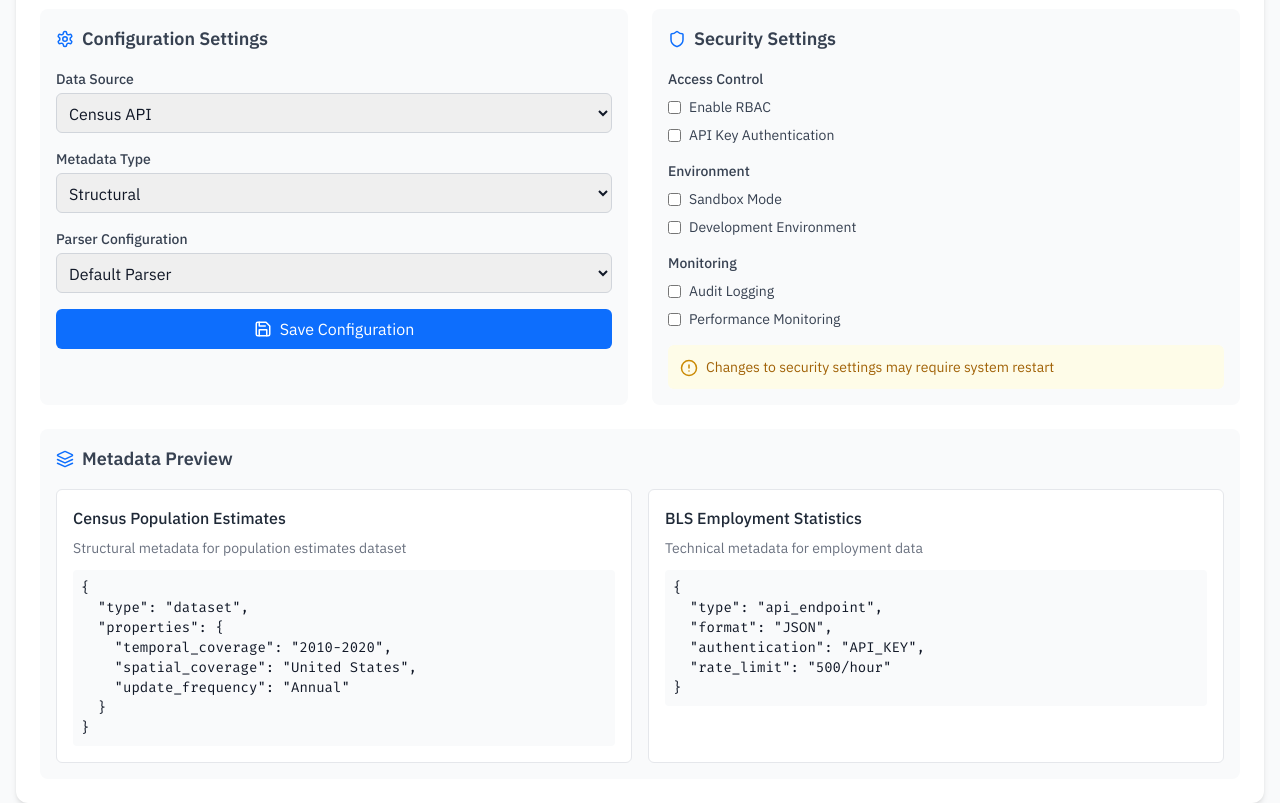
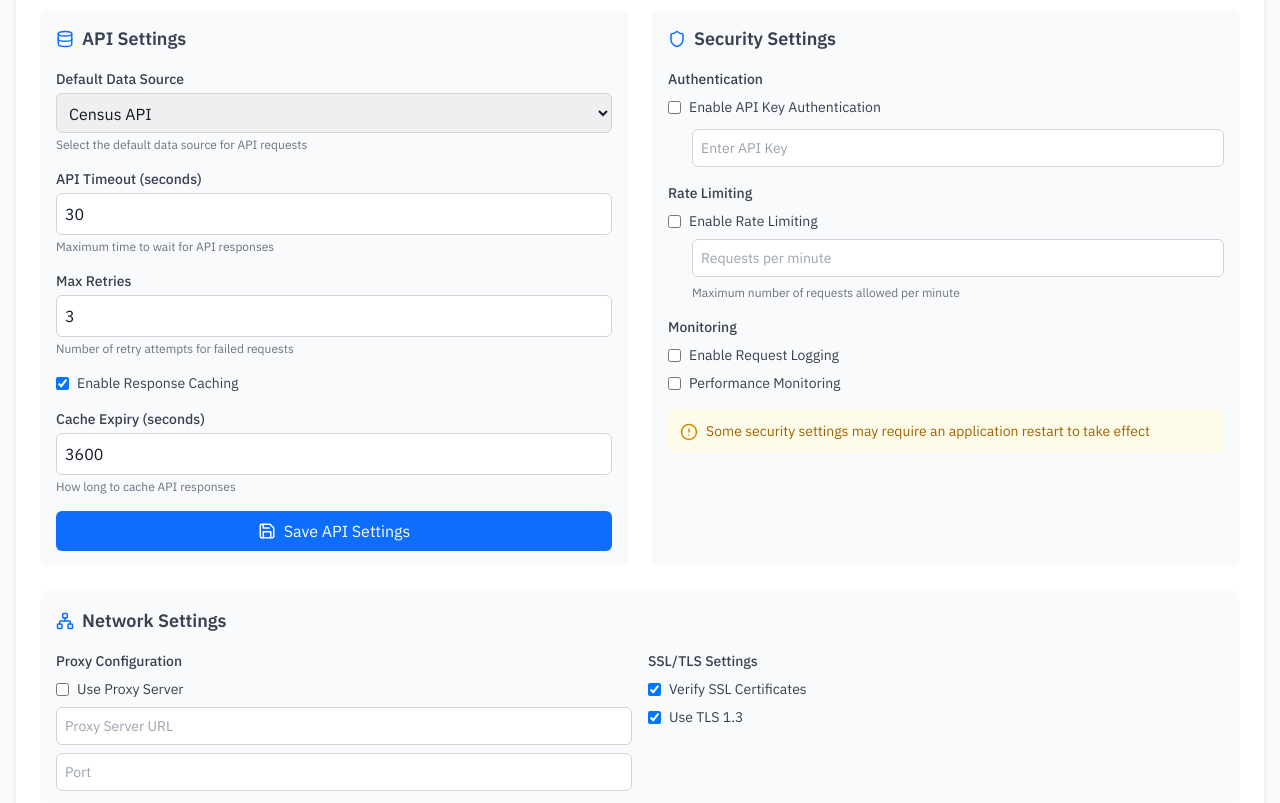
Before and after one commit to Muhammad-alduais/API-Metadata-explorer, a React (Vite) app: page /configuration in a window 1280 px wide. Shown: the part 260-1063 px from the top of the page. Built offline with nearby package versions, Linux system fonts and the light colour scheme.

Commit message:
Update application structure and navigation

```diff
--- a/src/App.tsx
+++ b/src/App.tsx
@@ -8,7 +8,6 @@ import Header from './components/Header';
 import Navbar from './components/Navbar';
 import Footer from './components/Footer';
 import ExplorerPage from './pages/ExplorerPage';
-import MetadataPage from './pages/MetadataPage';
 import ConfigurationPage from './pages/ConfigurationPage';
 import ApiAnalyzerPage from './pages/ApiAnalyzerPage';
 
@@ -23,7 +22,6 @@ function App() {
           <Navbar />
           <Routes>
             <Route path="/" element={<ExplorerPage />} />
-            <Route path="/metadata" element={<MetadataPage />} />
             <Route path="/configuration" element={<ConfigurationPage />} />
             <Route path="/api-analyzer" element={<ApiAnalyzerPage />} />
           </Routes>
--- a/src/pages/ConfigurationPage.tsx
+++ b/src/pages/ConfigurationPage.tsx
@@ -3,43 +3,51 @@ import { useForm } from 'react-hook-form';
 import {
   SettingsIcon,
   ShieldIcon,
-  LayersIcon,
   SaveIcon,
-  AlertCircleIcon
+  AlertCircleIcon,
+  DatabaseIcon,
+  NetworkIcon
 } from 'lucide-react';
 
 const ConfigurationPage: React.FC = () => {
   const { register, handleSubmit } = useForm({
     defaultValues: {
-      dataSource: 'census',
-      metadataType: 'structural',
-      parser: 'default'
+      defaultDataSource: 'census',
+      apiTimeout: '30',
+      maxRetries: '3',
+      cacheEnabled: true,
+      cacheExpiry: '3600'
     }
   });
+
+  const onSubmit = (data: any) => {
+    console.log('Saving configuration:', data);
+    // Implementation for saving configuration
+  };
 
   return (
     <main className="flex-grow container mx-auto px-4 py-8">
       <div className="bg-white rounded-xl shadow-md p-6">
         <div className="flex items-center space-x-3 mb-6">
           <SettingsIcon size={24} className="text-blue-600" />
-          <h1 className="text-2xl font-bold text-gray-800">System Configuration</h1>
+          <h1 className="text-2xl font-bold text-gray-800">System Settings</h1>
         </div>
 
         <div className="grid grid-cols-1 md:grid-cols-2 gap-6">
-          {/* Configuration Settings */}
+          {/* API Settings */}
           <div className="bg-gray-50 rounded-lg p-4">
             <h2 className="flex items-center text-lg font-semibold text-gray-700 mb-4">
-              <SettingsIcon size={18} className="mr-2 text-blue-600" />
-              Configuration Settings
+              <DatabaseIcon size={18} className="mr-2 text-blue-600" />
+              API Settings
             </h2>
 
-            <form className="space-y-4">
+            <form onSubmit={handleSubmit(onSubmit)} className="space-y-4">
               <div>
                 <label className="block text-sm font-medium text-gray-700 mb-1">
-                  Data Source
+                  Default Data Source
                 </label>
                 <select
-                  {...register('dataSource')}
+                  {...register('defaultDataSource')}
                   className="w-full rounded-md border border-gray-300 p-2"
                 >
                   <option value="census">Census API</option>
@@ -47,39 +55,66 @@ const ConfigurationPage: React.FC = () => {
                   <option value="eurostat">Eurostat</option>
                   <option value="oecd">OECD Statistics</option>
                 </select>
+                <p className="mt-1 text-xs text-gray-500">
+                  Select the default data source for API requests
+                </p>
               </div>
 
               <div>
                 <label className="block text-sm font-medium text-gray-700 mb-1">
-                  Metadata Type
+                  API Timeout (seconds)
                 </label>
-                <select
-                  {...register('metadataType')}
+                <input
+                  type="number"
+                  {...register('apiTimeout')}
                   className="w-full rounded-md border border-gray-300 p-2"
-                >
-                  <option value="structural">Structural</option>
-                  <option value="descriptive">Descriptive</option>
-                  <option value="administrative">Administrative</option>
-                  <option value="technical">Technical</option>
-                  <option value="quality">Quality</option>
-                  <option value="spatial">Spatial</option>
-                  <option value="process">Process</option>
-                  <option value="semantic">Semantic</option>
-                </select>
+                  min="1"
+                  max="120"
+                />
+                <p className="mt-1 text-xs text-gray-500">
+                  Maximum time to wait for API responses
+                </p>
               </div>
 
               <div>
                 <label className="block text-sm font-medium text-gray-700 mb-1">
-                  Parser Configuration
+                  Max Retries
                 </label>
-                <select
-                  {...register('parser')}
+                <input
+                  type="number"
+                  {...register('maxRetries')}
                   className="w-full rounded-md border border-gray-300 p-2"
-                >
-                  <option value="default">Default Parser</option>
-                  <option value="custom">Custom Parser</option>
-                  <option value="extended">Extended Parser</option>
-                </select>
+                  min="0"
+                  max="5"
+                />
+                <p className="mt-1 text-xs text-gray-500">
+                  Number of retry attempts for failed requests
+                </p>
+              </div>
+
+              <div className="flex items-center space-x-2">
+                <input
+                  type="checkbox"
+                  {...register('cacheEnabled')}
+                  className="rounded text-blue-600"
+                />
+                <label className="text-sm text-gray-700">Enable Response Caching</label>
+              </div>
+
+              <div>
+                <label className="block text-sm font-medium text-gray-700 mb-1">
+                  Cache Expiry (seconds)
+                </label>
+                <input
+                  type="number"
+                  {...register('cacheExpiry')}
+                  className="w-full rounded-md border border-gray-300 p-2"
+                  min="60"
+                  max="86400"
+                />
+                <p className="mt-1 text-xs text-gray-500">
+                  How long to cache API responses
+                </p>
               </div>
 
               <button
@@ -87,7 +122,7 @@ const ConfigurationPage: React.FC = () => {
                 className="w-full bg-blue-600 text-white py-2 px-4 rounded-md hover:bg-blue-700 transition-colors flex items-center justify-center space-x-2"
               >
                 <SaveIcon size={18} />
-                <span>Save Configuration</span>
+                <span>Save API Settings</span>
               </button>
             </form>
           </div>
@@ -101,30 +136,39 @@ const ConfigurationPage: React.FC = () => {
 
             <div className="space-y-4">
               <div>
-                <h3 className="text-sm font-medium text-gray-700 mb-2">Access Control</h3>
+                <h3 className="text-sm font-medium text-gray-700 mb-2">Authentication</h3>
                 <div className="space-y-2">
                   <label className="flex items-center space-x-2">
                     <input type="checkbox" className="rounded text-blue-600" />
-                    <span className="text-sm text-gray-700">Enable RBAC</span>
+                    <span className="text-sm text-gray-700">Enable API Key Authentication</span>
                   </label>
-                  <label className="flex items-center space-x-2">
-                    <input type="checkbox" className="rounded text-blue-600" />
-                    <span className="text-sm text-gray-700">API Key Authentication</span>
-                  </label>
+                  <div className="pl-6">
+                    <input
+                      type="text"
+                      placeholder="Enter API Key"
+                      className="w-full mt-1 text-sm rounded-md border border-gray-300 p-2"
+                    />
+                  </div>
                 </div>
               </div>
 
               <div>
-                <h3 className="text-sm font-medium text-gray-700 mb-2">Environment</h3>
+                <h3 className="text-sm font-medium text-gray-700 mb-2">Rate Limiting</h3>
                 <div className="space-y-2">
                   <label className="flex items-center space-x-2">
                     <input type="checkbox" className="rounded text-blue-600" />
-                    <span className="text-sm text-gray-700">Sandbox Mode</span>
+                    <span className="text-sm text-gray-700">Enable Rate Limiting</span>
                   </label>
-                  <label className="flex items-center space-x-2">
-                    <input type="checkbox" className="rounded text-blue-600" />
-                    <span className="text-sm text-gray-700">Development Environment</span>
-                  </label>
+                  <div className="pl-6 space-y-2">
+                    <input
+                      type="number"
+                      placeholder="Requests per minute"
+                      className="w-full text-sm rounded-md border border-gray-300 p-2"
+                    />
+                    <p className="text-xs text-gray-500">
+                      Maximum number of requests allowed per minute
+                    </p>
+                  </div>
                 </div>
               </div>
 
@@ -133,7 +177,7 @@ const ConfigurationPage: React.FC = () => {
                 <div className="space-y-2">
                   <label className="flex items-center space-x-2">
                     <input type="checkbox" className="rounded text-blue-600" />
-                    <span className="text-sm text-gray-700">Audit Logging</span>
+                    <span className="text-sm text-gray-700">Enable Request Logging</span>
                   </label>
                   <label className="flex items-center space-x-2">
                     <input type="checkbox" className="rounded text-blue-600" />
@@ -145,46 +189,54 @@ const ConfigurationPage: React.FC = () => {
               <div className="mt-4 p-3 bg-yellow-50 rounded-md flex items-start space-x-2">
                 <AlertCircleIcon size={18} className="text-yellow-600 mt-0.5" />
                 <p className="text-sm text-yellow-700">
-                  Changes to security settings may require system restart
+                  Some security settings may require an application restart to take effect
                 </p>
               </div>
             </div>
           </div>
 
-          {/* Metadata Preview */}
+          {/* Network Settings */}
           <div className="md:col-span-2 bg-gray-50 rounded-lg p-4">
             <h2 className="flex items-center text-lg font-semibold text-gray-700 mb-4">
-              <LayersIcon size={18} className="mr-2 text-blue-600" />
-              Metadata Preview
+              <NetworkIcon size={18} className="mr-2 text-blue-600" />
+              Network Settings
             </h2>
 
             <div className="grid grid-cols-1 md:grid-cols-2 gap-4">
-              <div className="bg-white p-4 rounded-md border border-gray-200">
-                <h3 className="font-medium text-gray-800 mb-2">Census Population Estimates</h3>
-                <p className="text-sm text-gray-500 mb-3">Structural metadata for population estimates dataset</p>
-                <pre className="text-sm font-mono bg-gray-50 p-2 rounded overflow-auto">
-                  {JSON.stringify({
-                    type: "dataset",
-                    properties: {
-                      temporal_coverage: "2010-2020",
-                      spatial_coverage: "United States",
-                      update_frequency: "Annual"
-                    }
-                  }, null, 2)}
-                </pre>
+              <div>
+                <h3 className="text-sm font-medium text-gray-700 mb-2">Proxy Configuration</h3>
+                <div className="space-y-2">
+                  <label className="flex items-center space-x-2">
+                    <input type="checkbox" className="rounded text-blue-600" />
+                    <span className="text-sm text-gray-700">Use Proxy Server</span>
+                  </label>
+                  <input
+                    type="text"
+                    placeholder="Proxy Server URL"
+                    className="w-full text-sm rounded-md border border-gray-300 p-2"
+                  />
+                  <input
+                    type="number"
+                    placeholder="Port"
+                    className="w-full text-sm rounded-md border border-gray-300 p-2"
+                    min="1"
+                    max="65535"
+                  />
+                </div>
               </div>
 
-              <div className="bg-white p-4 rounded-md border border-gray-200">
-                <h3 className="font-medium text-gray-800 mb-2">BLS Employment Statistics</h3>
-                <p className="text-sm text-gray-500 mb-3">Technical metadata for employment data</p>
-                <pre className="text-sm font-mono bg-gray-50 p-2 rounded overflow-auto">
-                  {JSON.stringify({
-                    type: "api_endpoint",
-                    format: "JSON",
-                    authentication: "API_KEY",
-                    rate_limit: "500/hour"
-                  }, null, 2)}
-                </pre>
+              <div>
+                <h3 className="text-sm font-medium text-gray-700 mb-2">SSL/TLS Settings</h3>
+                <div className="space-y-2">
+                  <label className="flex items-center space-x-2">
+                    <input type="checkbox" className="rounded text-blue-600" defaultChecked />
+                    <span className="text-sm text-gray-700">Verify SSL Certificates</span>
+                  </label>
+                  <label className="flex items-center space-x-2">
+                    <input type="checkbox" className="rounded text-blue-600" defaultChecked />
+                    <span className="text-sm text-gray-700">Use TLS 1.3</span>
+                  </label>
+                </div>
               </div>
             </div>
           </div>
```
Also changed, not shown: src/components/Navbar.tsx (+7 -19 lines).
